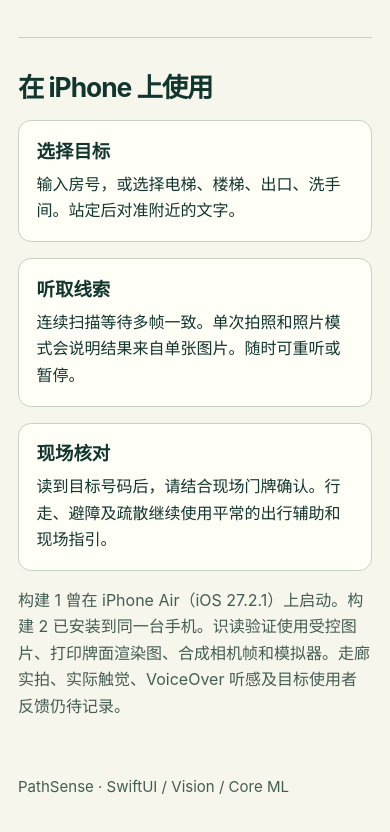
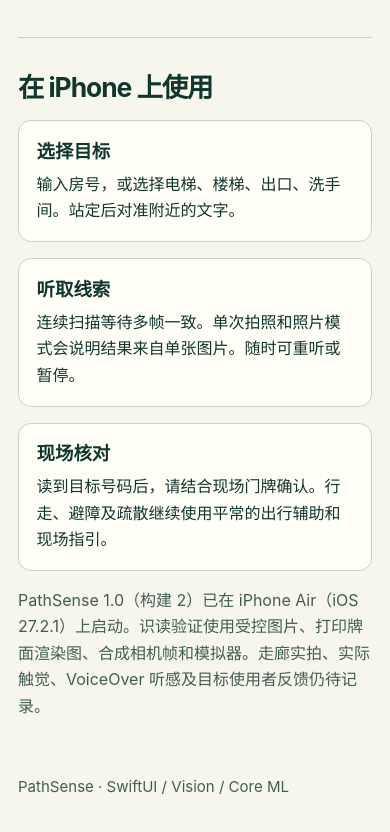
Before and after one commit to RTHyuan/CPX2026, a plain HTML site: page docs/index.html in a window 390 px wide. Shown: the part 2001-2833 px from the top of the page. Drawn offline with Linux system fonts and the light colour scheme.

Commit message:
Record build 2 launch on the physical iPhone Air

```diff
--- a/docs/index.html
+++ b/docs/index.html
@@ -89,7 +89,7 @@
       <article><h3>听取线索</h3><p>连续扫描等待多帧一致。单次拍照和照片模式会说明结果来自单张图片。随时可重听或暂停。</p></article>
       <article><h3>现场核对</h3><p>读到目标号码后，请结合现场门牌确认。行走、避障及疏散继续使用平常的出行辅助和现场指引。</p></article>
     </div>
-    <p class="note">构建 1 曾在 iPhone Air（iOS 27.2.1）上启动。构建 2 已安装到同一台手机。识读验证使用受控图片、打印牌面渲染图、合成相机帧和模拟器。走廊实拍、实际触觉、VoiceOver 听感及目标使用者反馈仍待记录。</p>
+    <p class="note">PathSense 1.0（构建 2）已在 iPhone Air（iOS 27.2.1）上启动。识读验证使用受控图片、打印牌面渲染图、合成相机帧和模拟器。走廊实拍、实际触觉、VoiceOver 听感及目标使用者反馈仍待记录。</p>
   </section>
 </main>
 <footer class="wrap"><span lang="en">PathSense · SwiftUI / Vision / Core ML</span></footer>
```
Also changed, not shown: 1 other file.
